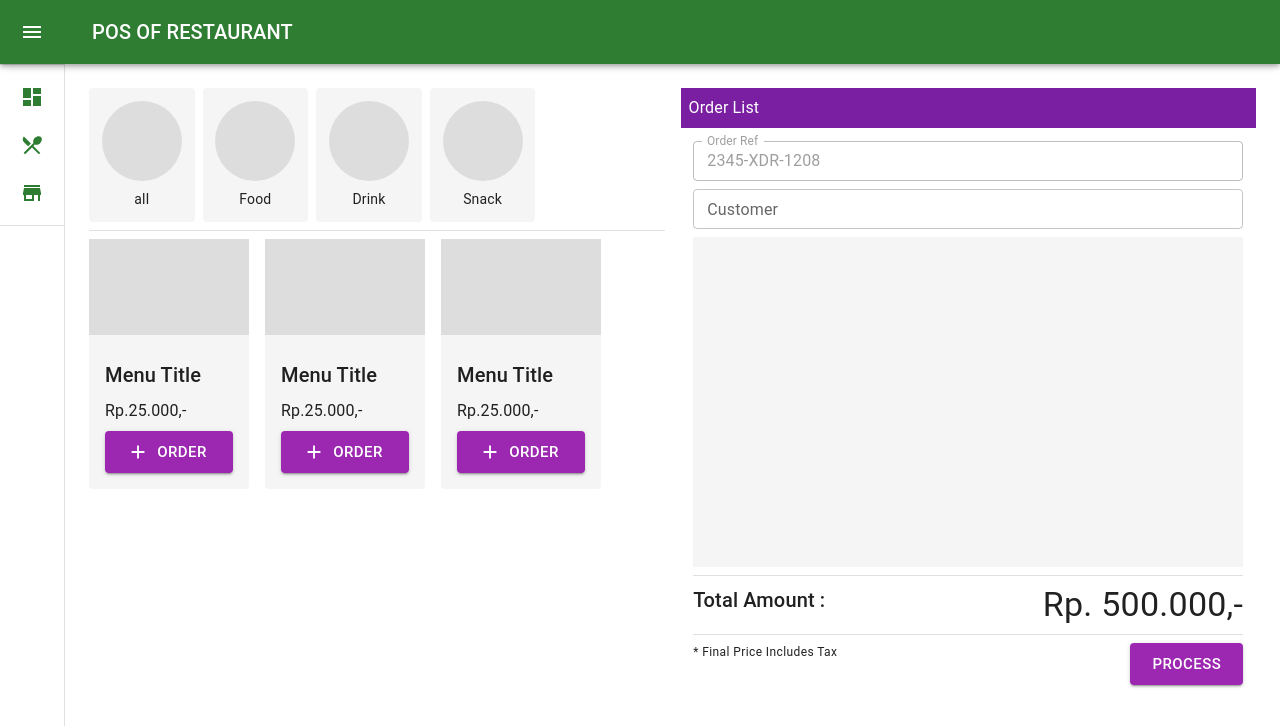
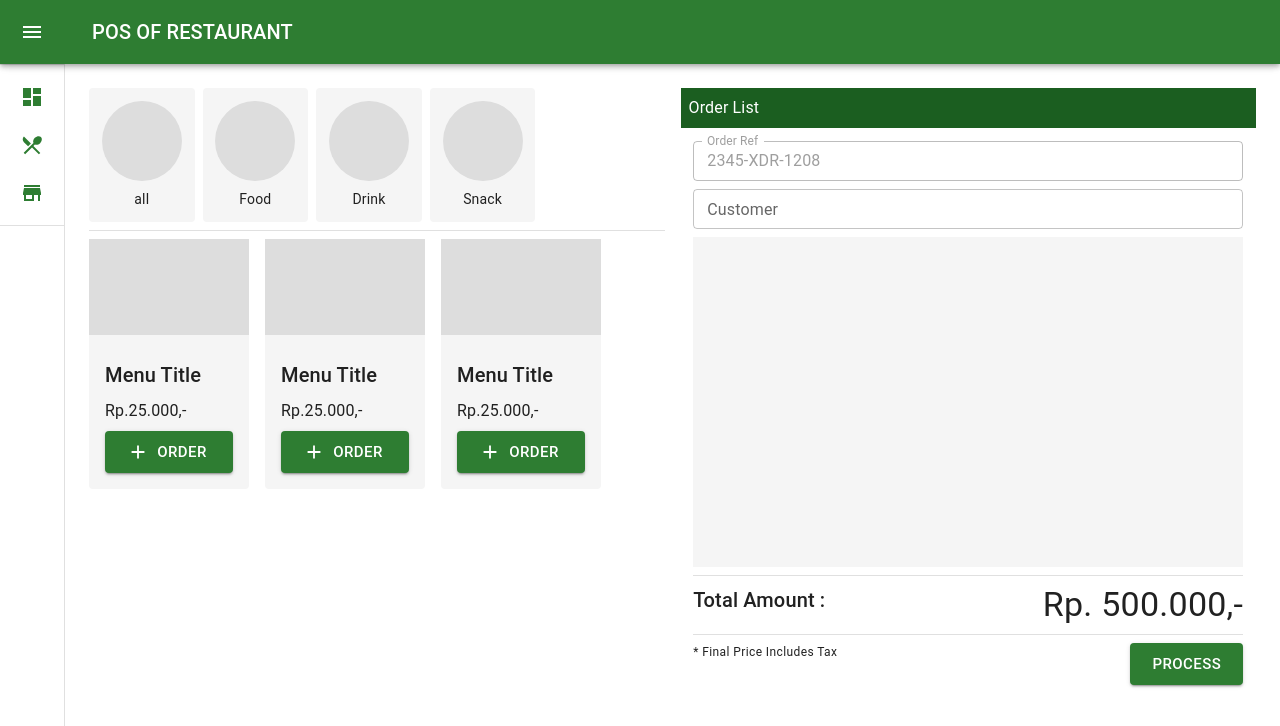
Before and after one commit to faisalsaid/POS-DEMO-REACT, a React (Create React App) app: page /order in a window 1280 px wide. Shown: the top 726 px of the page. Built offline with nearby package versions, Linux system fonts and the light colour scheme.

Commit message:
change color variant

```diff
--- a/src/feature/order/Order.jsx
+++ b/src/feature/order/Order.jsx
@@ -84,7 +84,7 @@ const Order = () => {
           <Box
             sx={{
               padding: '.5rem',
-              backgroundColor: 'secondary.dark',
+              backgroundColor: 'success.dark',
             }}
           >
             <Typography color={'white'} variant="body" component={'div'}>
@@ -98,7 +98,7 @@ const Order = () => {
             spacing={1}
           >
             <TextField size="small" label="Order Ref" name="order-ref" id="order-ref" type={'text'} defaultValue={'2345-XDR-1208'} disabled />
-            <TextField color="secondary" size="small" label="Customer" name="customer" id="customer" type={'text'} />
+            <TextField color="success" size="small" label="Customer" name="customer" id="customer" type={'text'} />
             <Box
               sx={{
                 width: '100%',
@@ -109,8 +109,8 @@ const Order = () => {
                 overflowY: 'scroll',
               }}
             >
-              {listOrder.map((list) => (
-                <h1>add list UI here</h1>
+              {listOrder.map((list, index) => (
+                <h1 key={index}>add list UI here</h1>
               ))}
             </Box>
             <Divider />
@@ -125,7 +125,7 @@ const Order = () => {
             <Divider />
             <Stack direction={'row'} justifyContent="space-between" spacing={1}>
               <Typography variant="caption">* Final Price Includes Tax</Typography>
-              <Button color="secondary" variant="contained" size="large">
+              <Button color="success" variant="contained" size="large">
                 PROCESS
               </Button>
             </Stack>
--- a/src/feature/order/OrderMenuCard.jsx
+++ b/src/feature/order/OrderMenuCard.jsx
@@ -1,10 +1,9 @@
 import React from 'react';
-import { Grid, Box, Typography, Stack, TextField, Table, Button, Divider } from '@mui/material';
+import { Box, Typography, Stack, Button } from '@mui/material';
 import AddIcon from '@mui/icons-material/Add';
 
 const OrderMenuCard = (props) => {
-  console.log(props);
-  const { addOrder, index, data } = props;
+  const { addOrder, data } = props;
 
   return (
     <>
@@ -31,7 +30,7 @@ const OrderMenuCard = (props) => {
             Rp.25.000,-
           </Typography>
 
-          <Button onClick={() => addOrder(data)} startIcon={<AddIcon />} size="large" color="secondary" variant="contained" fullWidth>
+          <Button onClick={() => addOrder(data)} startIcon={<AddIcon />} size="large" color="success" variant="contained" fullWidth>
             Order
           </Button>
         </Stack>
```
